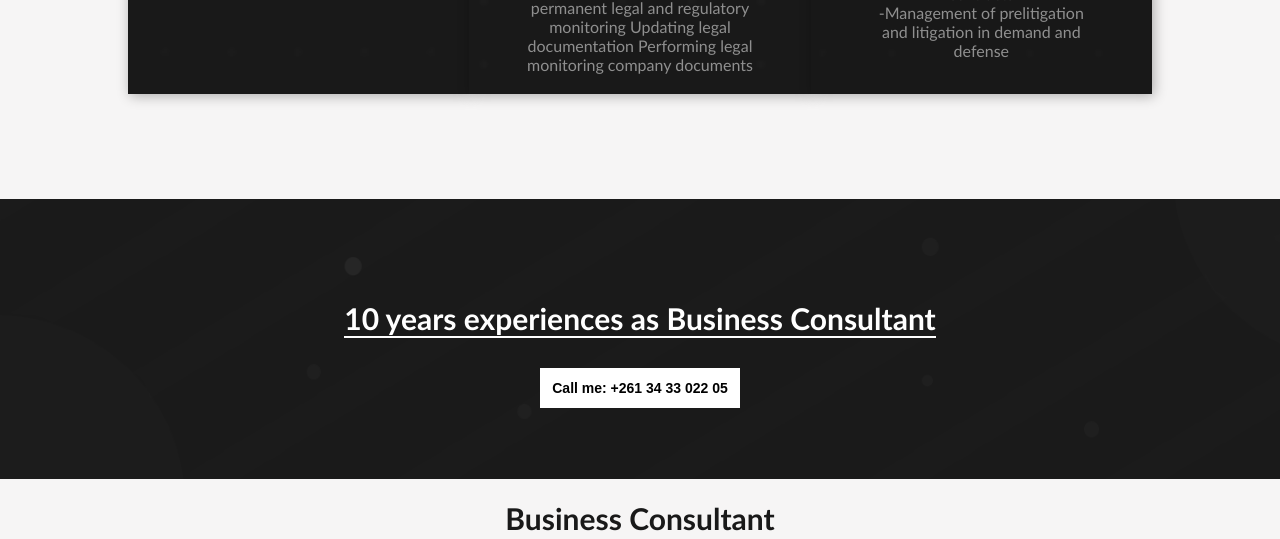
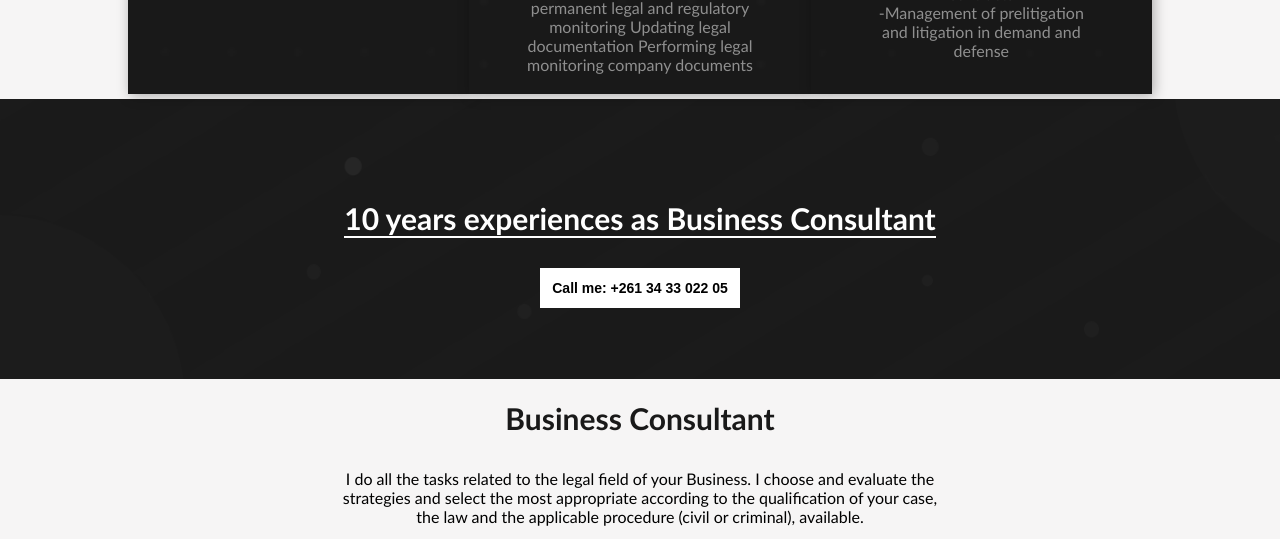
Before and after one commit to fanoelamanohisoa/Rasim-portfolio, a plain HTML site: page index.html in a window 1280 px wide. Shown: the part 2085-2624 px from the top of the page. Drawn offline with nearby package versions, Linux system fonts and the light colour scheme.

Commit message:
Update style.css

```diff
--- a/css/style.css
+++ b/css/style.css
@@ -265,7 +265,7 @@ button:hover{
     justify-content: center;
     align-items: center;
 
-    margin-top: 600px;
+    margin-top: 500px;
 }
 
 .contact-me p{
```
